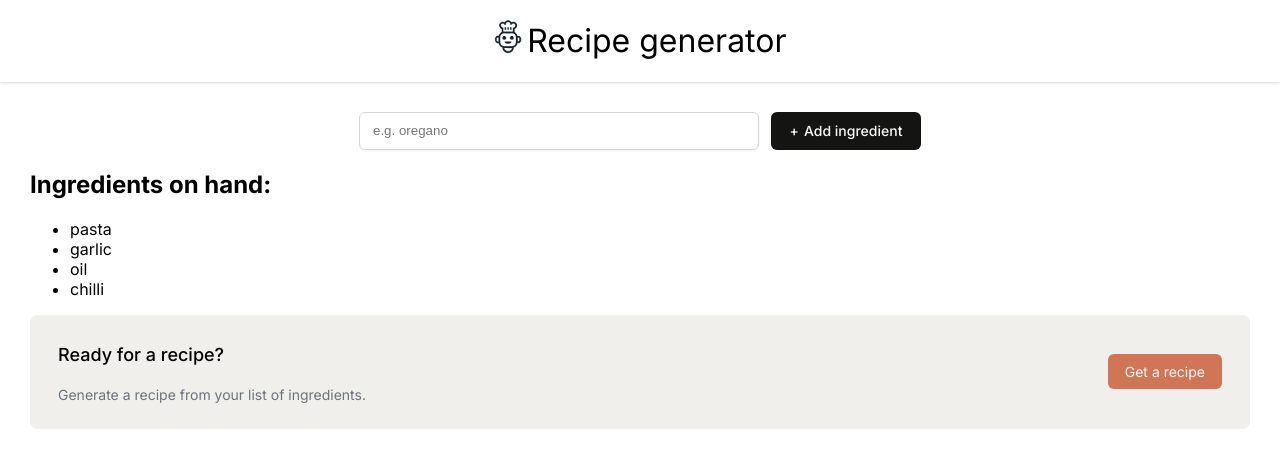
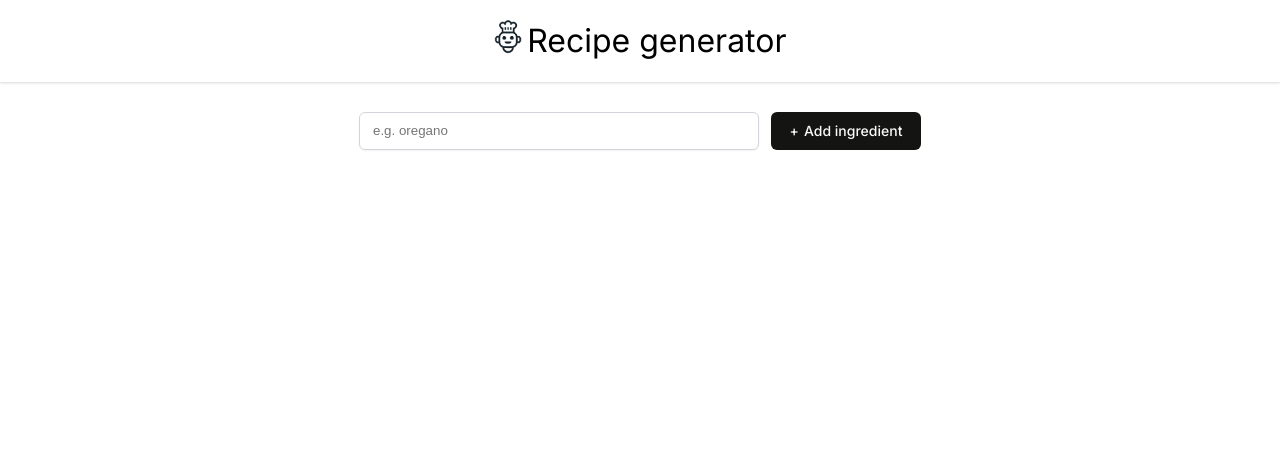
Before and after one commit to Petrasoderstrom1612/ai-recipe-generator, a React (Vite) app: page / in a window 1280 px wide. Shown: the top 468 px of the page. Built offline with nearby package versions, Linux system fonts and the light colour scheme; no server answers; what @huggingface/inference would draw is missing.

Commit message:
added useEffect to scroll to finalRecipe when it exists and under condition that it is defined as ref

```diff
--- a/src/components/IngredientsSection.jsx
+++ b/src/components/IngredientsSection.jsx
@@ -1,6 +1,6 @@
 import React from 'react'
 
-const IngredientsSection = ({ingredients, showRecipe}) => {
+const IngredientsSection = ({ingredients, showRecipe, recipeReference}) => {
 
 const ingredientsInnerHtml = ingredients.map(oneIngredient => (<li key={oneIngredient}>{oneIngredient}</li>))
 
@@ -13,7 +13,7 @@ const ingredientsInnerHtml = ingredients.map(oneIngredient => (<li key={oneIngre
         </ul>
       </section>
       {ingredients.length > 2 &&
-        <div className="get-recipe-container">
+        <div className="get-recipe-container" ref={recipeReference}>
             <div>
                 <h3>Ready for a recipe?</h3>
                 <p>Generate a recipe from your list of ingredients.</p>
--- a/src/components/Main.jsx
+++ b/src/components/Main.jsx
@@ -6,9 +6,17 @@ import { getRecipeFromMistral } from "../ai";
 
 
 const Main = () => {
-    const [ingredients, setIngredients] = React.useState(["pasta","garlic","oil", "chilli"])
+    const [ingredients, setIngredients] = React.useState([])
     const [recipeShown, setRecipeShown] = React.useState(false)
     const [finalRecipe, setFinalRecipe] = React.useState("")
+    const recipeReference = React.useRef(null)
+    console.log(recipeReference)
+
+    React.useEffect(()=>{
+        if (recipeReference.current !== null && finalRecipe !== ""){
+        recipeReference.current.scrollIntoView()
+        }
+    },[finalRecipe])
 
     const showRecipe = async () => {
       const finalRecipe = await getRecipeFromMistral(ingredients)
@@ -40,7 +48,7 @@ const Main = () => {
         <button>Add ingredient</button>
       </form>
 
-      {ingredients.length > 0 && <IngredientsSection ingredients={ingredients} showRecipe={showRecipe}/>}
+      {ingredients.length > 0 && <IngredientsSection ingredients={ingredients} showRecipe={showRecipe} recipeReference={recipeReference}/>}
       {recipeShown && <Recipe finalRecipe={finalRecipe}/>}
     </main>
   );
```
